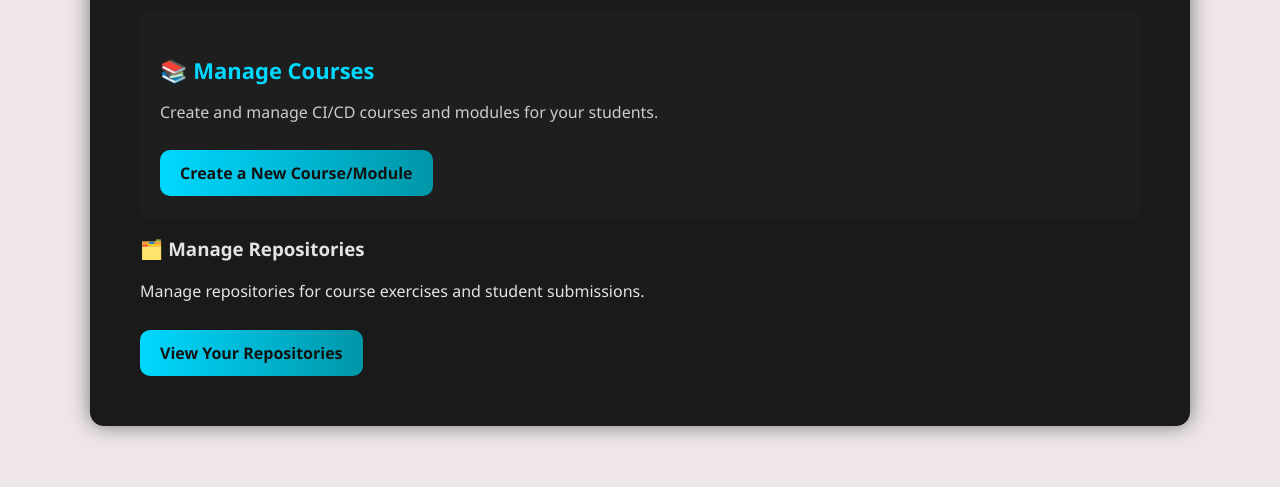
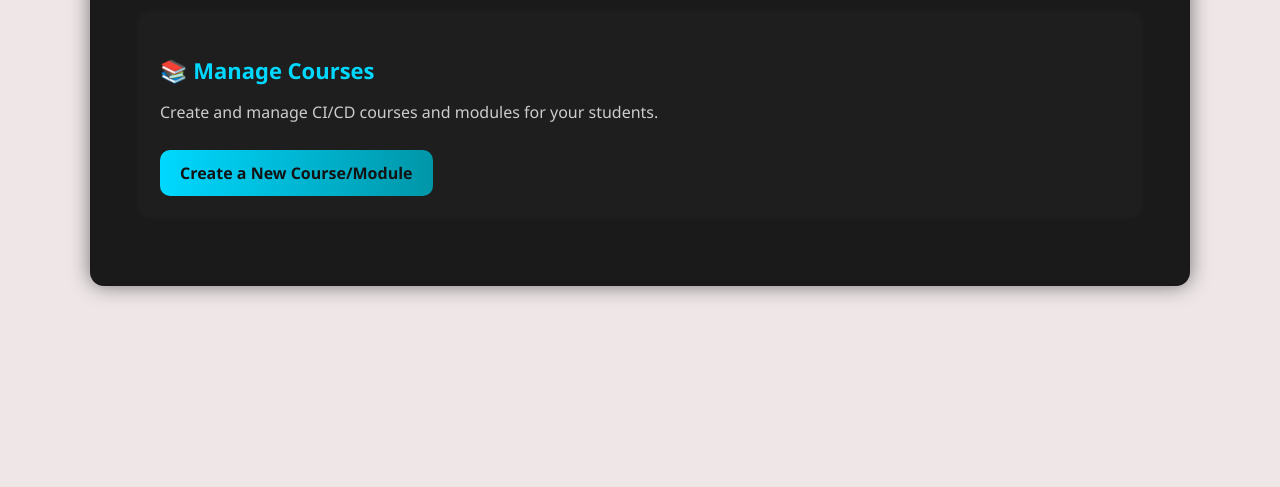
Before and after one commit to BS-PM-2025/BS-PM-2025-TEAM8, a Django app: template ci_cd/templates/ci_cd/instructor_dashboard.html in a window 1280 px wide. Shown: the part 313-800 px from the top of the page. Run offline with Django 5.2, Linux system fonts and the light colour scheme; the template is opened without the code that fills it, so the values that code supplies are empty; parts of the project's set-up code (start-up, migrations or seed data) failed here and were passed over.

Commit message:
Update instructor_dashboard.html

```diff
--- a/ci_cd/templates/ci_cd/instructor_dashboard.html
+++ b/ci_cd/templates/ci_cd/instructor_dashboard.html
@@ -16,12 +16,5 @@
 
     <!-- Student Progress Section -->
 
-
-    <!-- Manage Repositories Section -->
-    <h3>🗂️ Manage Repositories</h3>
-    <p>Manage repositories for course exercises and student submissions.</p>
-    <a href="{% url 'manage_repositories' %}" class="btn-create">View Your Repositories</a>
-
-
 </div>
 {% endblock %}
```
